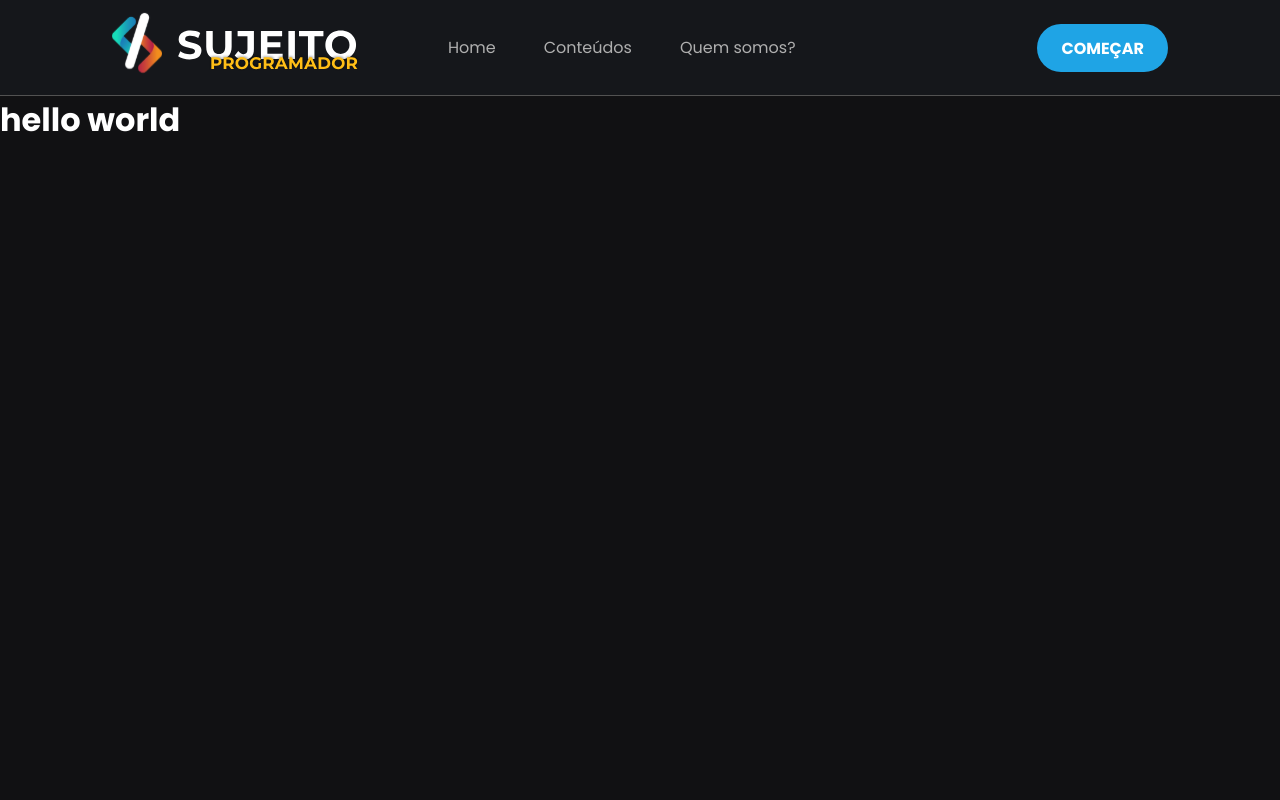
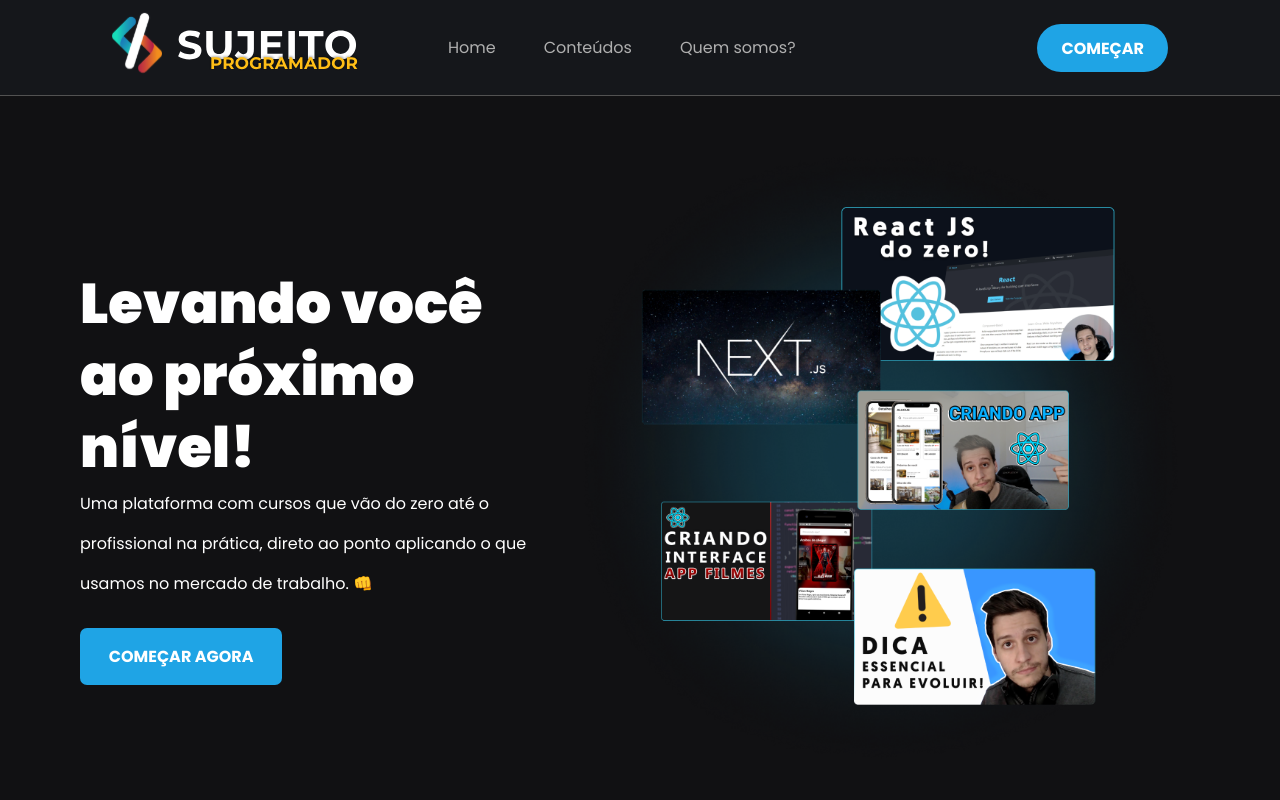
Before and after one commit to jhonatan-oliveiradev/website, a Next.js app: page / in a window 1280 px wide. Shown: the top 800 px of the page. Built offline with nearby package versions, Linux system fonts and the light colour scheme.

Commit message:
:construction: feat: home criado

```diff
--- a/src/components/Header/index.tsx
+++ b/src/components/Header/index.tsx
@@ -1,9 +1,10 @@
 import React from "react";
 import Link from "next/link";
 import Image from "next/image";
+import { useRouter } from "next/router";
+
+import logo from "../../../public/images/logo.svg";
 import styles from "./styles.module.scss";
-import logo from "../../../public/images/logo.svg";
-import { useRouter } from "next/router";
 
 const Header = () => {
 	const router = useRouter();
--- a/src/pages/_document.tsx
+++ b/src/pages/_document.tsx
@@ -30,7 +30,7 @@
 					<link rel="manifest" href="/site.webmanifest"></link>
 					<link rel="preconnect" href="https://fonts.googleapis.com" />
 					<link
-						href="https://fonts.googleapis.com/css2?family=Poppins:wght@400;500;600;700&display=swap"
+						href="https://fonts.googleapis.com/css2?family=Poppins:wght@400;500;600;700;800;900&display=swap"
 						rel="stylesheet"
 					/>
 				</Head>
--- a/src/pages/index.tsx
+++ b/src/pages/index.tsx
@@ -1,9 +1,76 @@
+/* eslint-disable @next/next/no-img-element */
 import Head from "next/head";
+import styles from "../styles/Home.module.scss";
+import Image from "next/image";
+
+import techsImage from "../../public/images/techs.svg";
 
 export default function Home() {
 	return (
-		<div>
-			<h1>hello world</h1>
-		</div>
+		<>
+			<Head>
+				<title>Sujeito Programador | Apaixonado por tecnologia</title>
+			</Head>
+			<main className={styles.container}>
+				<div className={styles.containerHeader}>
+					<section className={styles.ctaText}>
+						<h1>Levando você ao próximo nível!</h1>
+						<span>
+							Uma plataforma com cursos que vão do zero até o profissional na
+							prática, direto ao ponto aplicando o que usamos no mercado de
+							trabalho. 👊
+						</span>
+						<a>
+							<button>COMEÇAR AGORA</button>
+						</a>
+					</section>
+					<img src="/images/banner-conteudos.png" alt="Hero" />
+				</div>
+
+				<hr className={styles.divisor} />
+
+				<div className={styles.sectionContent}>
+					<section>
+						<h2>Aprenda a criar aplicativos para Android e iOS</h2>
+						<span>
+							Você vai descobrir o jeito mais moderno de desenvolver apps
+							nativos para iOS e Android, construindo aplicativos do zero até
+							aplicativos.
+						</span>
+					</section>
+
+					<img
+						src="/images/financasApp.png"
+						alt="Conteúdos desenvolvimento de apps"
+					/>
+				</div>
+
+				<hr className={styles.divisor} />
+				<div className={styles.sectionContent}>
+					<img src="/images/webDev.png" alt="Conteúdos desenvolvimento web" />
+					<section>
+						<h2>Aprenda criar sistemas web</h2>
+						<span>
+							Criar sistemas web, sites usando as tecnologias mais modernas e
+							requisitadas pelo mercado.
+						</span>
+					</section>
+				</div>
+
+				<div className={styles.nextLevelContent}>
+					<Image src={techsImage} alt="tecnologias" width={300} />
+					<h2>
+						Mais de <span className={styles.qtd}>15 mil</span> já levaram sua
+						carreira ao próximo nivel.
+					</h2>
+					<span>
+						E você vai perder a chance de evoluir de uma vez por todas?
+					</span>
+					<a>
+						<button>ACESSAR TURMA</button>
+					</a>
+				</div>
+			</main>
+		</>
 	);
 }
--- /dev/null
+++ b/src/styles/Home.module.scss
@@ -0,0 +1,121 @@
+.container {
+	display: block;
+}
+
+.containerHeader {
+	min-height: calc(100vh - 5rem);
+	margin: 0 auto;
+	max-width: 1120px;
+
+	display: flex;
+	align-items: center;
+	justify-content: space-between;
+
+	img {
+		max-width: 640px;
+	}
+}
+
+.ctaText {
+	max-width: 600px;
+
+	h1 {
+		font-size: 3.5rem;
+		font-weight: 900;
+		line-height: 4.5rem;
+		margin-top: 2.5rem;
+	}
+
+	span {
+		font-size: 1rem;
+		line-height: 2.5rem;
+	}
+
+	button {
+		background-color: var(--blue-900);
+		color: var(--white);
+		border: none;
+		padding: 1rem 1.8rem;
+		margin-top: 1.5rem;
+		border-radius: 7px;
+		font-weight: 700;
+	}
+}
+
+.divisor {
+	width: 100%;
+	bottom: 0;
+	height: 1px;
+	border-color: var(--gray-200);
+}
+
+.sectionContent {
+	margin: 5.5rem auto;
+	max-width: 1120px;
+
+	display: flex;
+	align-items: center;
+	justify-content: center;
+
+	section {
+		max-width: 670px;
+	}
+
+	img {
+		max-width: 550px;
+	}
+
+	h2 {
+		font-size: 2.2rem;
+		line-height: 4.5rem;
+		font-weight: 900;
+		margin-top: 2.2rem;
+	}
+
+	span {
+		font-size: 1rem;
+		line-height: 2.25rem;
+	}
+}
+
+.nextLevelContent {
+	display: flex;
+	flex-direction: column;
+	align-items: flex-start;
+	justify-content: space-between;
+	max-width: 1120px;
+	margin: 6rem auto;
+
+	h2 {
+		font-size: 2.8rem;
+		line-height: 4.5rem;
+		font-weight: 900;
+
+		.qtd {
+			color: var(--blue-900);
+			font-size: 2.8rem;
+			line-height: 4.5rem;
+			font-weight: 900;
+		}
+	}
+
+	span {
+		font-size: 1rem;
+		line-height: 2.25rem;
+	}
+
+	button {
+		background-color: var(--blue-900);
+		color: var(--white);
+		border: none;
+		padding: 1rem 1.8rem;
+		margin-top: 1.5rem;
+		border-radius: 7px;
+		font-weight: 700;
+		transition: all 0.2s ease-in-out;
+
+		&:hover {
+			filter: brightness(1.1);
+		}
+	}
+}
--- a/src/styles/global.scss
+++ b/src/styles/global.scss
@@ -27,6 +27,18 @@
 	}
 }
 
+::-webkit-scrollbar {
+	width: 0.5rem;
+}
+
+::-webkit-scrollbar-track {
+	background: var(--gray-800);
+}
+
+::-webkit-scrollbar-thumb {
+	background: var(--blue-900);
+}
+
 body {
 	background: var(--gray-900);
 	color: var(--white);
```
